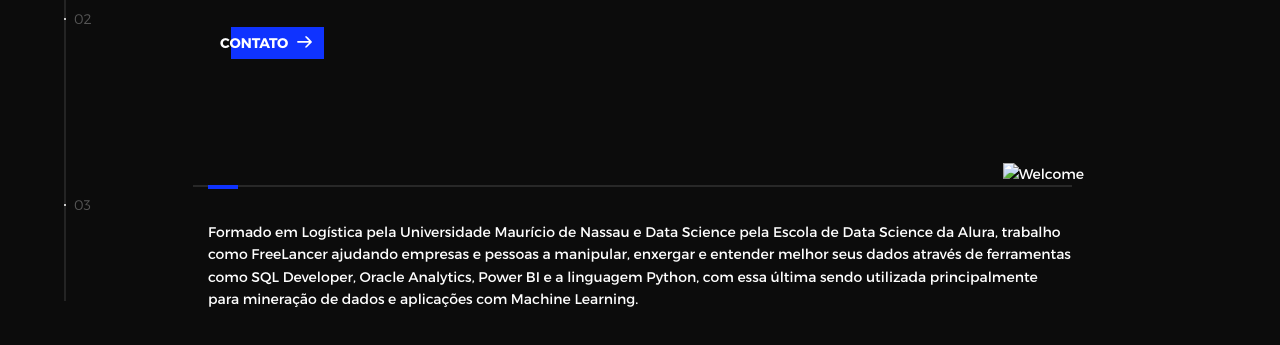
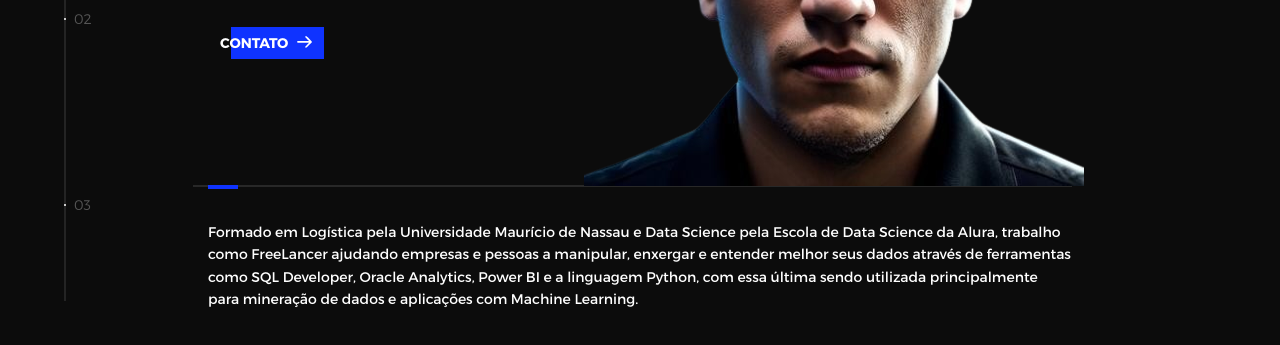
Before and after one commit to pedro-nog-9/pedro-nog-9.github.io, a plain HTML site: page index.html in a window 1280 px wide. Shown: the part 379-724 px from the top of the page. Drawn offline with nearby package versions, Linux system fonts and the light colour scheme.

Commit message:
Update index.html

```diff
--- a/index.html
+++ b/index.html
@@ -58,7 +58,7 @@
                   </svg>
                   <span class="btn-background"></span>
                 </button>
-                <img src="assets/img/_pedro_.png" alt="Welcome">
+                <img src="assets/img/profile_pedro.png" alt="Welcome">
               </div>
               <div class="intro--options">
                 <p>Formado em Logística pela Universidade Maurício de Nassau e Data Science pela Escola de Data Science da Alura, trabalho como FreeLancer ajudando empresas e pessoas a manipular, enxergar e entender melhor seus dados através de ferramentas como SQL Developer, Oracle Analytics, Power BI e a linguagem Python, com essa última sendo utilizada principalmente para mineração de dados e aplicações com Machine Learning.</p>
```
